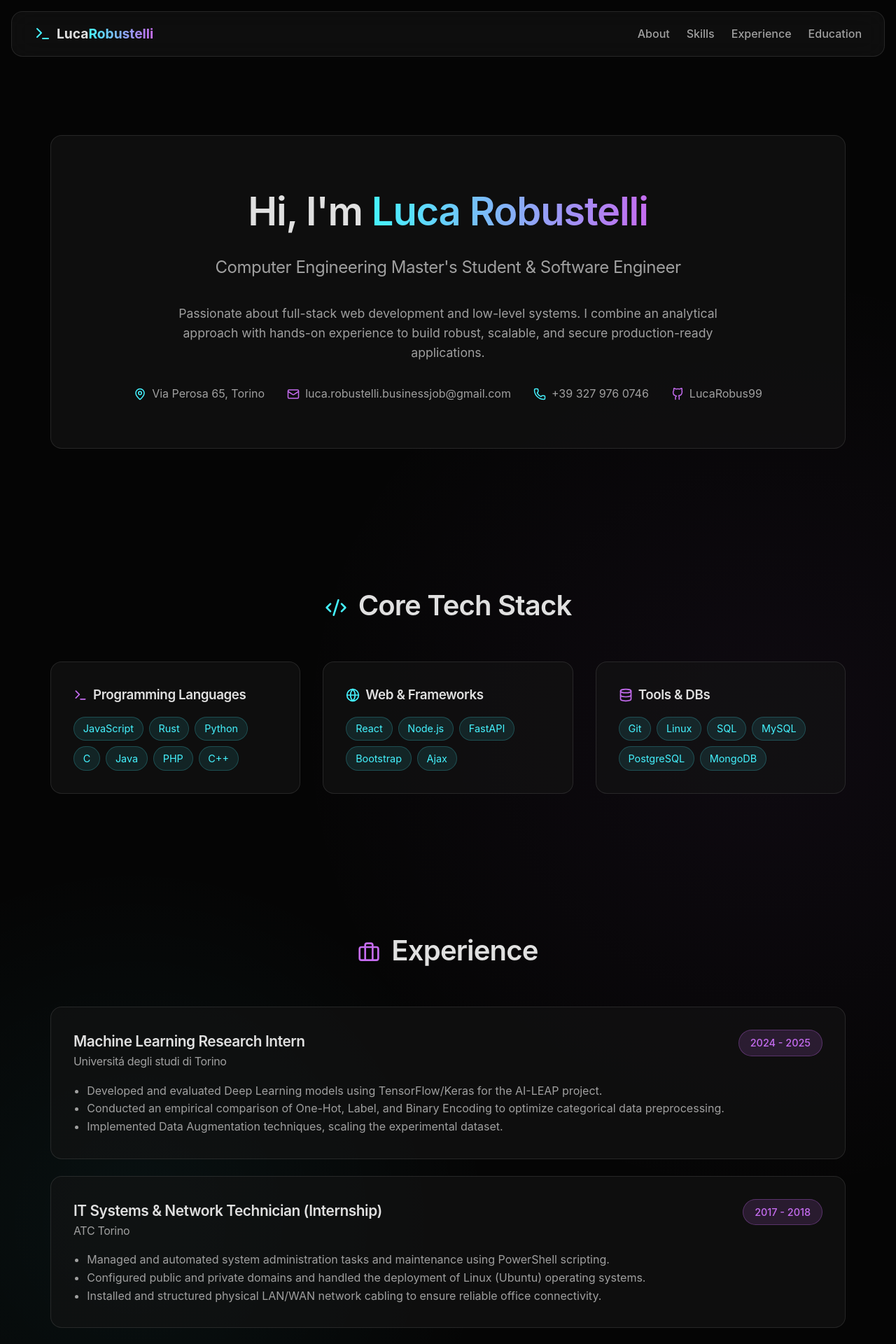
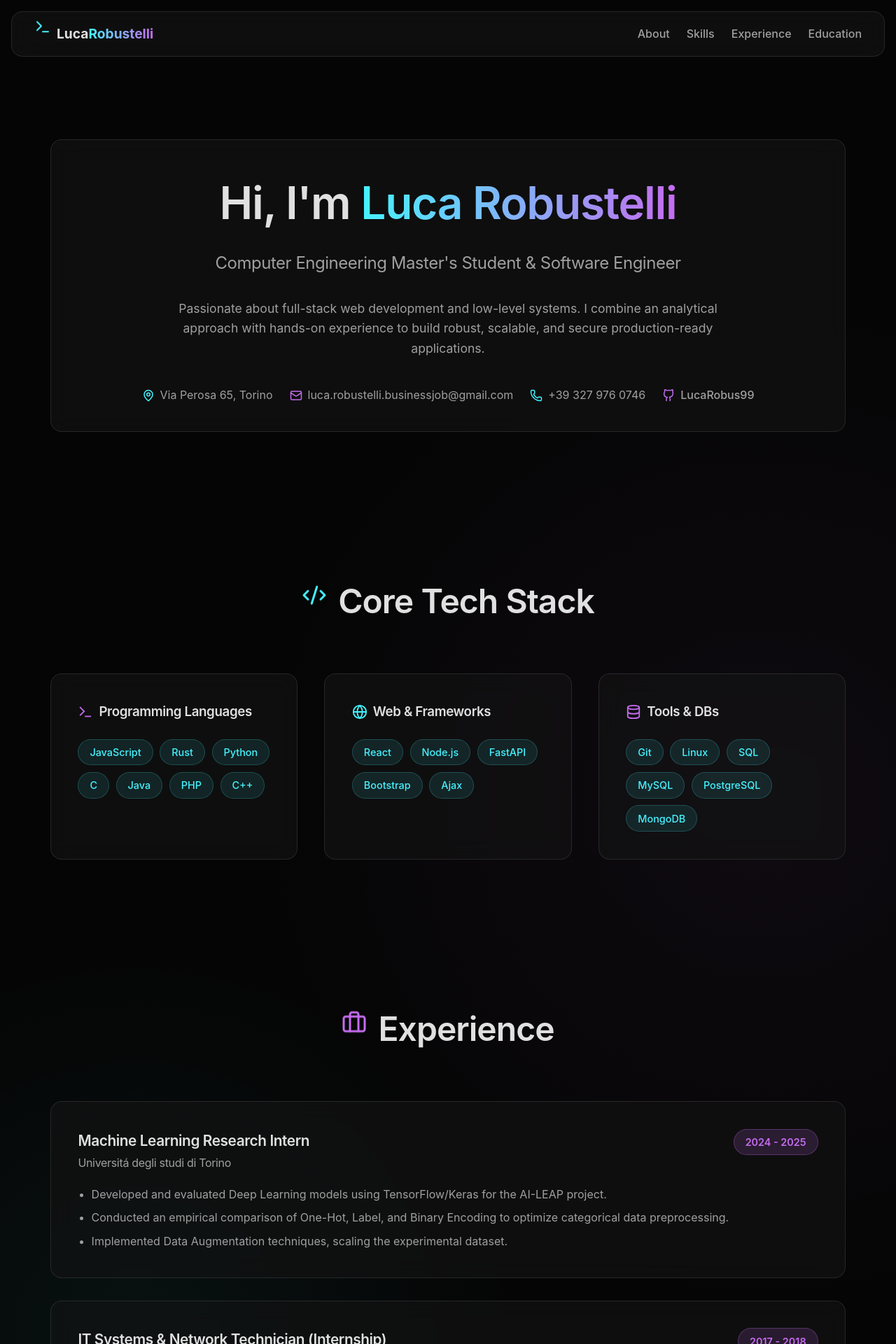
Before and after one commit to LucaRobus99/Portfolio, a React app: page / in a window 1280 px wide. Shown: the top 1920 px of the page at 70% size. Built offline with nearby package versions, Linux system fonts and the light colour scheme; the HTML template or start-up script is replaced by a standard one.

Commit message:
chore:improvements about effects

```diff
--- a/src/App.jsx
+++ b/src/App.jsx
@@ -1,4 +1,4 @@
-import React from 'react';
+import React, { useEffect, useRef } from 'react';
 import {
   ExternalLink,
   Mail,
@@ -15,16 +15,50 @@ import {
 } from 'lucide-react';
 import './index.css';
 
+// Custom Hook for Scroll Reveal Animations
+function useScrollReveal() {
+  const elementsRef = useRef([]);
+
+  useEffect(() => {
+    const observer = new IntersectionObserver(
+      (entries) => {
+        entries.forEach((entry) => {
+          if (entry.isIntersecting) {
+            entry.target.classList.add('active');
+          }
+        });
+      },
+      { threshold: 0.15 } // Trigger when 15% of the element is visible
+    );
+
+    elementsRef.current.forEach((el) => {
+      if (el) observer.observe(el);
+    });
+
+    return () => observer.disconnect();
+  }, []);
+
+  const addToRefs = (el) => {
+    if (el && !elementsRef.current.includes(el)) {
+      elementsRef.current.push(el);
+    }
+  };
+
+  return addToRefs;
+}
+
 function App() {
+  const revealRef = useScrollReveal();
+
   return (
     <div className="app-container">
       {/* Navigation / Header */}
-      <nav className="glass-panel" style={{ margin: '1rem', padding: '1rem 2rem', position: 'sticky', top: '1rem', zIndex: 100, display: 'flex', justifyContent: 'space-between', alignItems: 'center' }}>
-        <div style={{ fontWeight: 'bold', fontSize: '1.2rem', display: 'flex', alignItems: 'center', gap: '0.5rem' }}>
-          <Terminal size={24} color="var(--accent-blue)" />
+      <nav className="glass-panel navbar">
+        <div className="flex-center" style={{ fontWeight: 'bold', fontSize: '1.2rem' }}>
+          <Terminal size={24} className="floating-icon" color="var(--accent-blue)" />
           <span>Luca<span className="gradient-text">Robustelli</span></span>
         </div>
-        <div style={{ display: 'flex', gap: '1.5rem' }}>
+        <div className="nav-links">
           <a href="#about" className="nav-link">About</a>
           <a href="#skills" className="nav-link">Skills</a>
           <a href="#experience" className="nav-link">Experience</a>
@@ -34,63 +68,67 @@ function App() {
 
       <main className="container">
         {/* Hero Section */}
-        <section id="about" className="section animate-fade-in">
-          <div className="glass-panel" style={{ textAlign: 'center', padding: '4rem 2rem' }}>
-            <h1 style={{ fontSize: '3.5rem', marginBottom: '1rem' }}>
+        <section id="about" className="section">
+          <div className="glass-panel reveal" ref={revealRef} style={{ textAlign: 'center' }}>
+            <h1 style={{ marginBottom: '1rem' }}>
               Hi, I'm <span className="gradient-text">Luca Robustelli</span>
             </h1>
-            <h2 style={{ fontSize: '1.5rem', color: 'var(--text-secondary)', marginBottom: '2rem', fontWeight: '400' }}>
+            <h2 style={{ color: 'var(--text-secondary)', marginBottom: '2rem', fontWeight: '400' }}>
               Computer Engineering Master's Student & Software Engineer
             </h2>
-            <p style={{ maxWidth: '800px', margin: '0 auto 2rem', fontSize: '1.1rem', color: 'var(--text-secondary)' }}>
+            <p style={{ maxWidth: '800px', margin: '0 auto 2.5rem', fontSize: '1.1rem', color: 'var(--text-secondary)' }}>
               Passionate about full-stack web development and low-level systems. I combine an analytical approach with hands-on experience to build robust, scalable, and secure production-ready applications.
             </p>
-            <div style={{ display: 'flex', justifyContent: 'center', gap: '2rem', flexWrap: 'wrap', color: 'var(--text-secondary)' }}>
-              <div style={{ display: 'flex', alignItems: 'center', gap: '0.5rem' }}>
+            <div className="flex-wrap-center" style={{ color: 'var(--text-secondary)' }}>
+              <div className="flex-center">
                 <MapPin size={18} color="var(--accent-blue)" /> Via Perosa 65, Torino
               </div>
-              <div style={{ display: 'flex', alignItems: 'center', gap: '0.5rem' }}>
+              <div className="flex-center">
                 <Mail size={18} color="var(--accent-purple)" /> luca.robustelli.businessjob@gmail.com
               </div>
-              <div style={{ display: 'flex', alignItems: 'center', gap: '0.5rem' }}>
+              <div className="flex-center">
                 <Phone size={18} color="var(--accent-blue)" /> +39 327 976 0746
               </div>
-              <div style={{ display: 'flex', alignItems: 'center', gap: '0.5rem' }}>
-                <svg xmlns="http://www.w3.org/2000/svg" width="18" height="18" viewBox="0 0 24 24" fill="none" stroke="var(--accent-purple)" strokeWidth="2" strokeLinecap="round" strokeLinejoin="round"><path d="M15 22v-4a4.8 4.8 0 0 0-1-3.02c3.14-.35 6.44-1.54 6.44-7A5.44 5.44 0 0 0 20 4.77 5.07 5.07 0 0 0 19.91 1S18.73.65 16 2.48a13.38 13.38 0 0 0-7 0C6.27.65 5.09 1 5.09 1A5.07 5.07 0 0 0 5 4.77a5.44 5.44 0 0 0-1.5 3.78c0 5.42 3.3 6.61 6.44 7A4.8 4.8 0 0 0 8 18v4"></path></svg> <a href="https://github.com/LucaRobus99" target="_blank" rel="noreferrer">LucaRobus99</a>
+              <div className="flex-center">
+                <svg xmlns="http://www.w3.org/2000/svg" width="18" height="18" viewBox="0 0 24 24" fill="none" stroke="var(--accent-purple)" strokeWidth="2" strokeLinecap="round" strokeLinejoin="round"><path d="M15 22v-4a4.8 4.8 0 0 0-1-3.02c3.14-.35 6.44-1.54 6.44-7A5.44 5.44 0 0 0 20 4.77 5.07 5.07 0 0 0 19.91 1S18.73.65 16 2.48a13.38 13.38 0 0 0-7 0C6.27.65 5.09 1 5.09 1A5.07 5.07 0 0 0 5 4.77a5.44 5.44 0 0 0-1.5 3.78c0 5.42 3.3 6.61 6.44 7A4.8 4.8 0 0 0 8 18v4"></path></svg>
+                <a href="https://github.com/LucaRobus99" target="_blank" rel="noreferrer" className="nav-link">LucaRobus99</a>
               </div>
             </div>
           </div>
         </section>
 
         {/* Tech Stack Section */}
-        <section id="skills" className="section animate-fade-in delay-100">
-          <h2 className="section-title"><Code2 size={32} style={{display: 'inline', verticalAlign: 'middle', marginRight: '1rem'}} color="var(--accent-blue)"/>Core Tech Stack</h2>
-          <div className="grid" style={{ gridTemplateColumns: 'repeat(auto-fit, minmax(300px, 1fr))' }}>
-            <div className="glass-panel">
-              <h3 style={{ display: 'flex', alignItems: 'center', gap: '0.5rem', marginBottom: '1rem' }}>
-                <Terminal size={20} color="var(--accent-purple)" /> Programming Languages
+        <section id="skills" className="section">
+          <h2 className="section-title reveal" ref={revealRef}>
+            <Code2 size={36} className="floating-icon" color="var(--accent-blue)"/>
+            Core Tech Stack
+          </h2>
+          <div className="grid" style={{ gridTemplateColumns: 'repeat(auto-fit, minmax(280px, 1fr))' }}>
+            <div className="glass-panel reveal" ref={revealRef}>
+              <h3 className="flex-center" style={{ marginBottom: '1.5rem' }}>
+                <Terminal size={22} color="var(--accent-purple)" /> Programming Languages
               </h3>
-              <div style={{ display: 'flex', flexWrap: 'wrap', gap: '0.5rem' }}>
+              <div style={{ display: 'flex', flexWrap: 'wrap', gap: '0.6rem' }}>
                 {['JavaScript', 'Rust', 'Python', 'C', 'Java', 'PHP', 'C++'].map(skill => (
                   <span key={skill} className="skill-tag">{skill}</span>
                 ))}
               </div>
             </div>
-            <div className="glass-panel">
-              <h3 style={{ display: 'flex', alignItems: 'center', gap: '0.5rem', marginBottom: '1rem' }}>
-                <Globe size={20} color="var(--accent-blue)" /> Web & Frameworks
+            <div className="glass-panel reveal delay-100" ref={revealRef}>
+              <h3 className="flex-center" style={{ marginBottom: '1.5rem' }}>
+                <Globe size={22} color="var(--accent-blue)" /> Web & Frameworks
               </h3>
-              <div style={{ display: 'flex', flexWrap: 'wrap', gap: '0.5rem' }}>
+              <div style={{ display: 'flex', flexWrap: 'wrap', gap: '0.6rem' }}>
                 {['React', 'Node.js', 'FastAPI', 'Bootstrap', 'Ajax'].map(skill => (
                   <span key={skill} className="skill-tag">{skill}</span>
                 ))}
               </div>
             </div>
-            <div className="glass-panel">
-              <h3 style={{ display: 'flex', alignItems: 'center', gap: '0.5rem', marginBottom: '1rem' }}>
-                <Database size={20} color="var(--accent-purple)" /> Tools & DBs
+            <div className="glass-panel reveal delay-200" ref={revealRef}>
+              <h3 className="flex-center" style={{ marginBottom: '1.5rem' }}>
+                <Database size={22} color="var(--accent-purple)" /> Tools & DBs
               </h3>
-              <div style={{ display: 'flex', flexWrap: 'wrap', gap: '0.5rem' }}>
+              <div style={{ display: 'flex', flexWrap: 'wrap', gap: '0.6rem' }}>
                 {['Git', 'Linux', 'SQL', 'MySQL', 'PostgreSQL', 'MongoDB'].map(skill => (
                   <span key={skill} className="skill-tag">{skill}</span>
                 ))}
@@ -100,48 +138,51 @@ function App() {
         </section>
 
         {/* Experience Section */}
-        <section id="experience" className="section animate-fade-in delay-200">
-          <h2 className="section-title"><Briefcase size={32} style={{display: 'inline', verticalAlign: 'middle', marginRight: '1rem'}} color="var(--accent-purple)"/>Experience</h2>
-          <div className="grid" style={{ gap: '1.5rem' }}>
-            <div className="glass-panel">
-              <div style={{ display: 'flex', justifyContent: 'space-between', alignItems: 'flex-start', flexWrap: 'wrap', marginBottom: '1rem' }}>
+        <section id="experience" className="section">
+          <h2 className="section-title reveal" ref={revealRef}>
+            <Briefcase size={36} className="floating-icon" color="var(--accent-purple)"/>
+            Experience
+          </h2>
+          <div className="grid" style={{ gap: '2rem' }}>
+            <div className="glass-panel reveal" ref={revealRef}>
+              <div className="flex-between" style={{ marginBottom: '1.2rem' }}>
                 <div>
                   <h3 style={{ fontSize: '1.3rem', color: 'var(--text-primary)' }}>Machine Learning Research Intern</h3>
-                  <h4 style={{ color: 'var(--text-secondary)', fontWeight: '400' }}>Universitá degli studi di Torino</h4>
+                  <h4 style={{ color: 'var(--text-secondary)', fontWeight: '400', marginTop: '0.2rem' }}>Universitá degli studi di Torino</h4>
                 </div>
                 <span className="badge">2024 - 2025</span>
               </div>
-              <ul style={{ paddingLeft: '1.2rem', color: 'var(--text-secondary)' }}>
+              <ul style={{ paddingLeft: '1.2rem', color: 'var(--text-secondary)', display: 'grid', gap: '0.5rem' }}>
                 <li>Developed and evaluated Deep Learning models using TensorFlow/Keras for the AI-LEAP project.</li>
                 <li>Conducted an empirical comparison of One-Hot, Label, and Binary Encoding to optimize categorical data preprocessing.</li>
                 <li>Implemented Data Augmentation techniques, scaling the experimental dataset.</li>
               </ul>
             </div>
 
-            <div className="glass-panel">
-              <div style={{ display: 'flex', justifyContent: 'space-between', alignItems: 'flex-start', flexWrap: 'wrap', marginBottom: '1rem' }}>
+            <div className="glass-panel reveal" ref={revealRef}>
+              <div className="flex-between" style={{ marginBottom: '1.2rem' }}>
                 <div>
                   <h3 style={{ fontSize: '1.3rem', color: 'var(--text-primary)' }}>IT Systems & Network Technician (Internship)</h3>
-                  <h4 style={{ color: 'var(--text-secondary)', fontWeight: '400' }}>ATC Torino</h4>
+                  <h4 style={{ color: 'var(--text-secondary)', fontWeight: '400', marginTop: '0.2rem' }}>ATC Torino</h4>
                 </div>
                 <span className="badge">2017 - 2018</span>
               </div>
-              <ul style={{ paddingLeft: '1.2rem', color: 'var(--text-secondary)' }}>
+              <ul style={{ paddingLeft: '1.2rem', color: 'var(--text-secondary)', display: 'grid', gap: '0.5rem' }}>
                 <li>Managed and automated system administration tasks and maintenance using PowerShell scripting.</li>
                 <li>Configured public and private domains and handled the deployment of Linux (Ubuntu) operating systems.</li>
                 <li>Installed and structured physical LAN/WAN network cabling to ensure reliable office connectivity.</li>
               </ul>
             </div>
 
-            <div className="glass-panel">
-              <div style={{ display: 'flex', justifyContent: 'space-between', alignItems: 'flex-start', flexWrap: 'wrap', marginBottom: '1rem' }}>
+            <div className="glass-panel reveal" ref={revealRef}>
+              <div className="flex-between" style={{ marginBottom: '1.2rem' }}>
                 <div>
                   <h3 style={{ fontSize: '1.3rem', color: 'var(--text-primary)' }}>Web Development Project Lead (Internship)</h3>
-                  <h4 style={{ color: 'var(--text-secondary)', fontWeight: '400' }}>I.I.S Giuseppe Peano</h4>
+                  <h4 style={{ color: 'var(--text-secondary)', fontWeight: '400', marginTop: '0.2rem' }}>I.I.S Giuseppe Peano</h4>
                 </div>
                 <span className="badge">2016 - 2016</span>
               </div>
-              <ul style={{ paddingLeft: '1.2rem', color: 'var(--text-secondary)' }}>
+              <ul style={{ paddingLeft: '1.2rem', color: 'var(--text-secondary)', display: 'grid', gap: '0.5rem' }}>
                 <li>Led and coordinated a web development project from planning to successful delivery.</li>
                 <li>Designed and implemented a functional, user-friendly website using WordPress, HTML5, CSS3, and JavaScript.</li>
                 <li>Managed team collaboration to align project execution with requirements and deadlines.</li>
@@ -151,22 +192,25 @@ function App() {
         </section>
 
         {/* Education Section */}
-        <section id="education" className="section animate-fade-in delay-300">
-          <h2 className="section-title"><BookOpen size={32} style={{display: 'inline', verticalAlign: 'middle', marginRight: '1rem'}} color="var(--accent-blue)"/>Education</h2>
-          <div className="grid" style={{ gridTemplateColumns: 'repeat(auto-fit, minmax(300px, 1fr))' }}>
-            <div className="glass-panel">
+        <section id="education" className="section">
+          <h2 className="section-title reveal" ref={revealRef}>
+            <BookOpen size={36} className="floating-icon" color="var(--accent-blue)"/>
+            Education
+          </h2>
+          <div className="grid" style={{ gridTemplateColumns: 'repeat(auto-fit, minmax(280px, 1fr))' }}>
+            <div className="glass-panel reveal" ref={revealRef}>
               <Cpu size={32} color="var(--accent-purple)" style={{ marginBottom: '1rem' }} />
               <h3 style={{ fontSize: '1.3rem', marginBottom: '0.5rem' }}>Master of Computer Engineering</h3>
               <h4 style={{ color: 'var(--accent-blue)', marginBottom: '1rem' }}>Politecnico di Torino</h4>
-              <span className="badge" style={{ marginBottom: '1rem', display: 'inline-block' }}>In Progress</span>
+              <span className="badge" style={{ marginBottom: '1.5rem' }}>In Progress</span>
               <p style={{ color: 'var(--text-secondary)' }}>
                 Highly focused on advanced software engineering, systems programming, and modern software architectures. My coursework deepens my expertise in designing complex distributed systems, mastering clean architecture principles, and building scalable, secure, and production-ready software applications.
               </p>
             </div>
-            <div className="glass-panel">
+            <div className="glass-panel reveal delay-100" ref={revealRef}>
               <Terminal size={32} color="var(--accent-blue)" style={{ marginBottom: '1rem' }} />
               <h3 style={{ fontSize: '1.3rem', marginBottom: '0.5rem' }}>Bachelor of Computer Science</h3>
-              <h4 style={{ color: 'var(--accent-purple)', marginBottom: '1rem' }}>Universitá degli studi di Torino</h4>
+              <h4 style={{ color: 'var(--accent-purple)', marginBottom: '1.5rem' }}>Universitá degli studi di Torino</h4>
               <p style={{ color: 'var(--text-secondary)' }}>
                 Acquired a solid foundation in logic, mathematics, and systems programming, covering the entire software development lifecycle—from conceptual and architectural design to algorithmic optimization and data security. Developed a strong passion and specialization in software engineering and web development.
               </p>
@@ -175,22 +219,22 @@ function App() {
         </section>
 
         {/* Languages & Certifications */}
-        <section className="section animate-fade-in delay-300">
-          <div className="grid" style={{ gridTemplateColumns: 'repeat(auto-fit, minmax(300px, 1fr))' }}>
-             <div className="glass-panel">
-              <h3 style={{ display: 'flex', alignItems: 'center', gap: '0.5rem', marginBottom: '1rem' }}>
-                <Globe size={20} color="var(--accent-blue)" /> Languages
+        <section className="section">
+          <div className="grid" style={{ gridTemplateColumns: 'repeat(auto-fit, minmax(280px, 1fr))' }}>
+             <div className="glass-panel reveal" ref={revealRef}>
+              <h3 className="flex-center" style={{ marginBottom: '1.5rem' }}>
+                <Globe size={22} color="var(--accent-blue)" /> Languages
               </h3>
-              <ul style={{ paddingLeft: '1.2rem', color: 'var(--text-secondary)' }}>
+              <ul style={{ paddingLeft: '1.2rem', color: 'var(--text-secondary)', display: 'grid', gap: '0.5rem' }}>
                 <li><strong>English:</strong> IELTS Academic – British Council (B2 Certified)</li>
                 <li><strong>Italian:</strong> Native speaker</li>
               </ul>
             </div>
-            <div className="glass-panel">
-              <h3 style={{ display: 'flex', alignItems: 'center', gap: '0.5rem', marginBottom: '1rem' }}>
-                <Award size={20} color="var(--accent-purple)" /> Certifications
+            <div className="glass-panel reveal delay-100" ref={revealRef}>
+              <h3 className="flex-center" style={{ marginBottom: '1.5rem' }}>
+                <Award size={22} color="var(--accent-purple)" /> Certifications
               </h3>
-              <ul style={{ paddingLeft: '1.2rem', color: 'var(--text-secondary)' }}>
+              <ul style={{ paddingLeft: '1.2rem', color: 'var(--text-secondary)', display: 'grid', gap: '0.5rem' }}>
                 <li>Cisco Certification: IT Essentials 5.0</li>
               </ul>
             </div>
@@ -198,7 +242,7 @@ function App() {
         </section>
       </main>
 
-      <footer style={{ textAlign: 'center', padding: '3rem', borderTop: '1px solid var(--glass-border)', marginTop: '4rem', color: 'var(--text-secondary)' }}>
+      <footer className="reveal" ref={revealRef} style={{ textAlign: 'center', padding: '3rem', borderTop: '1px solid var(--glass-border)', marginTop: '2rem', color: 'var(--text-secondary)' }}>
         <p>© 2026 Luca Robustelli. Built with React & Vite.</p>
       </footer>
     </div>
--- a/src/index.css
+++ b/src/index.css
@@ -8,6 +8,10 @@
   --accent-purple: #c56cf0;
   --gradient-accent: linear-gradient(90deg, var(--accent-blue), var(--accent-purple));
   --font-main: 'Inter', system-ui, -apple-system, sans-serif;
+}
+
+html {
+  scroll-behavior: smooth;
 }
 
 * {
@@ -32,6 +36,15 @@ h1, h2, h3, h4 {
   letter-spacing: -0.02em;
 }
 
+/* Fluid Typography */
+h1 {
+  font-size: clamp(2.5rem, 5vw + 1rem, 4rem);
+}
+
+h2.section-title {
+  font-size: clamp(2rem, 4vw + 1rem, 3rem);
+}
+
 a {
   color: inherit;
   text-decoration: none;
@@ -44,28 +57,38 @@ a {
   -webkit-backdrop-filter: blur(16px);
   border: 1px solid var(--glass-border);
   border-radius: 16px;
-  padding: 2rem;
-  transition: transform 0.3s ease, box-shadow 0.3s ease;
+  padding: clamp(1.5rem, 3vw, 2.5rem);
+  transition: transform 0.4s cubic-bezier(0.175, 0.885, 0.32, 1.275), box-shadow 0.4s ease, border-color 0.4s ease;
 }
 
 .glass-panel:hover {
-  transform: translateY(-5px);
-  box-shadow: 0 10px 30px rgba(69, 243, 255, 0.1);
+  transform: translateY(-8px);
+  box-shadow: 0 15px 35px rgba(69, 243, 255, 0.15);
+  border-color: rgba(197, 108, 240, 0.3);
 }
 
-/* Animations */
-@keyframes fadeIn {
-  from { opacity: 0; transform: translateY(20px); }
-  to { opacity: 1; transform: translateY(0); }
+/* Scroll Animations */
+.reveal {
+  opacity: 0;
+  transform: translateY(40px);
+  transition: all 0.8s cubic-bezier(0.5, 0, 0, 1);
 }
 
-.animate-fade-in {
-  animation: fadeIn 0.8s ease forwards;
+.reveal.active {
+  opacity: 1;
+  transform: translateY(0);
 }
 
-.delay-100 { animation-delay: 0.1s; opacity: 0; }
-.delay-200 { animation-delay: 0.2s; opacity: 0; }
-.delay-300 { animation-delay: 0.3s; opacity: 0; }
+/* Continuous Floating Animation */
+@keyframes float {
+  0% { transform: translateY(0px); }
+  50% { transform: translateY(-10px); }
+  100% { transform: translateY(0px); }
+}
+
+.floating-icon {
+  animation: float 4s ease-in-out infinite;
+}
 
 .gradient-text {
   background: var(--gradient-accent);
@@ -79,22 +102,25 @@ a {
 .container {
   max-width: 1200px;
   margin: 0 auto;
-  padding: 0 2rem;
+  padding: 0 clamp(1rem, 4vw, 2rem);
 }
 
 .section {
-  padding: 6rem 0;
+  padding: clamp(4rem, 8vw, 8rem) 0;
 }
 
 .section-title {
-  font-size: 2.5rem;
-  margin-bottom: 3rem;
+  margin-bottom: clamp(2rem, 5vw, 4rem);
   text-align: center;
+  display: flex;
+  align-items: center;
+  justify-content: center;
+  gap: 1rem;
 }
 
 .grid {
   display: grid;
-  gap: 2rem;
+  gap: clamp(1.5rem, 3vw, 2.5rem);
 }
 
 /* Scrollbar */
@@ -112,13 +138,23 @@ a {
   background: var(--text-secondary);
 }
 
+/* UI Elements */
 .skill-tag {
   background: rgba(69, 243, 255, 0.1);
   color: var(--accent-blue);
-  padding: 0.3rem 0.8rem;
+  padding: 0.4rem 1rem;
   border-radius: 20px;
   font-size: 0.9rem;
+  font-weight: 500;
   border: 1px solid rgba(69, 243, 255, 0.2);
+  transition: all 0.3s ease;
+  cursor: default;
+}
+
+.skill-tag:hover {
+  background: rgba(69, 243, 255, 0.2);
+  transform: scale(1.05);
+  box-shadow: 0 0 15px rgba(69, 243, 255, 0.3);
 }
 
 .badge {
@@ -127,16 +163,112 @@ a {
   padding: 0.4rem 1rem;
   border-radius: 20px;
   font-size: 0.9rem;
-  font-weight: 500;
+  font-weight: 600;
   border: 1px solid rgba(197, 108, 240, 0.3);
+  display: inline-block;
 }
 
 .nav-link {
   color: var(--text-secondary);
   font-weight: 500;
-  transition: color 0.3s ease;
+  transition: all 0.3s ease;
+  position: relative;
+}
+
+.nav-link::after {
+  content: '';
+  position: absolute;
+  width: 0;
+  height: 2px;
+  bottom: -4px;
+  left: 0;
+  background: var(--gradient-accent);
+  transition: width 0.3s ease;
 }
 
 .nav-link:hover {
-  color: var(--accent-blue);
+  color: var(--text-primary);
 }
+
+.nav-link:hover::after {
+  width: 100%;
+}
+
+/* Flex utilities for cleaner JSX */
+.flex-center {
+  display: flex;
+  align-items: center;
+  gap: 0.5rem;
+}
+
+.flex-wrap-center {
+  display: flex;
+  flex-wrap: wrap;
+  justify-content: center;
+  gap: 1.5rem;
+}
+
+.flex-between {
+  display: flex;
+  justify-content: space-between;
+  align-items: flex-start;
+  flex-wrap: wrap;
+  gap: 1rem;
+}
+
+/* Navigation Base */
+.navbar {
+  margin: 1rem;
+  padding: 1rem 2rem;
+  position: sticky;
+  top: 1rem;
+  z-index: 100;
+  display: flex;
+  justify-content: space-between;
+  align-items: center;
+  flex-wrap: wrap;
+  gap: 1rem;
+}
+
+.nav-links {
+  display: flex;
+  gap: 1.5rem;
+  flex-wrap: wrap;
+  justify-content: center;
+}
+
+/* Responsiveness / Media Queries */
+@media (max-width: 768px) {
+  .navbar {
+    flex-direction: column;
+    padding: 1rem;
+    border-radius: 20px;
+  }
+
+  .nav-links {
+    gap: 1rem;
+    font-size: 0.95rem;
+  }
+
+  .flex-between {
+    flex-direction: column;
+    align-items: flex-start;
+  }
+
+  .badge {
+    margin-top: 0.5rem;
+  }
+}
+
+@media (max-width: 480px) {
+  .flex-wrap-center {
+    flex-direction: column;
+    align-items: flex-start;
+    gap: 1rem;
+  }
+
+  .skill-tag {
+    font-size: 0.85rem;
+    padding: 0.3rem 0.8rem;
+  }
+}
```
